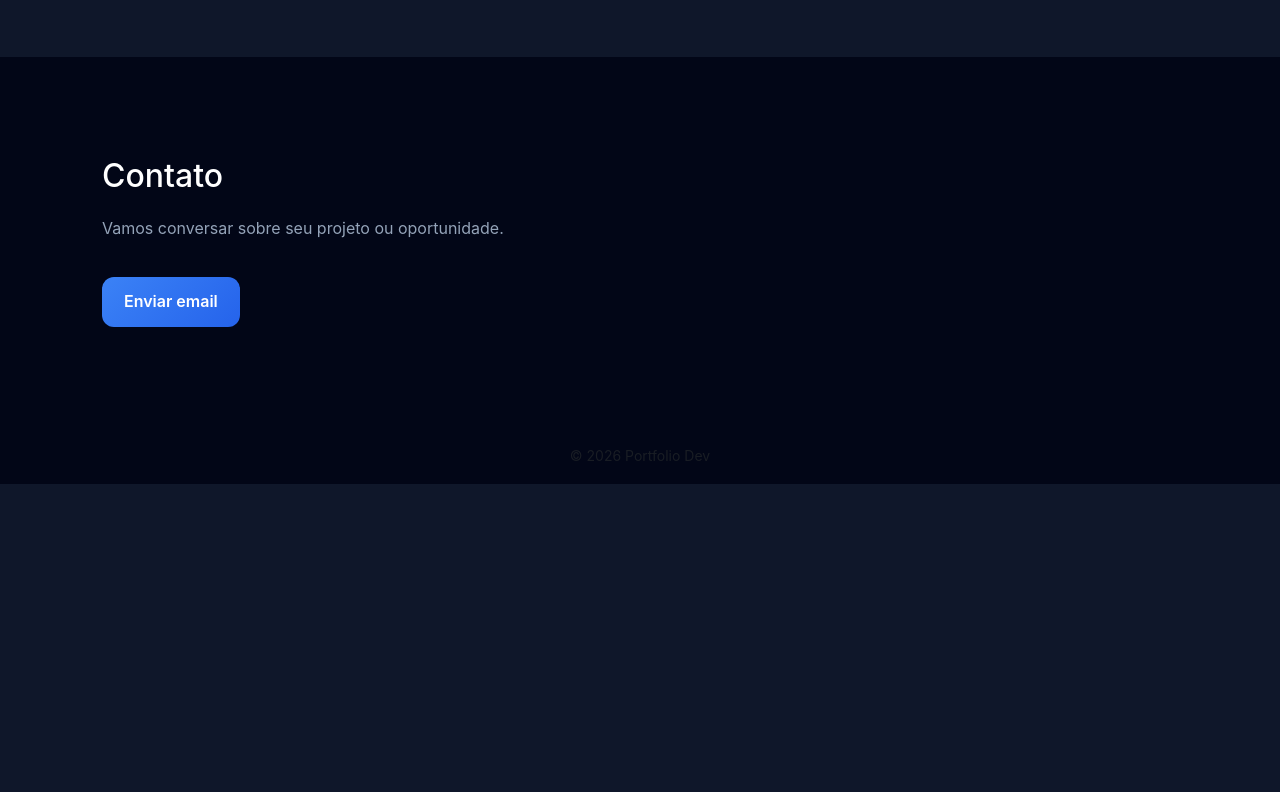
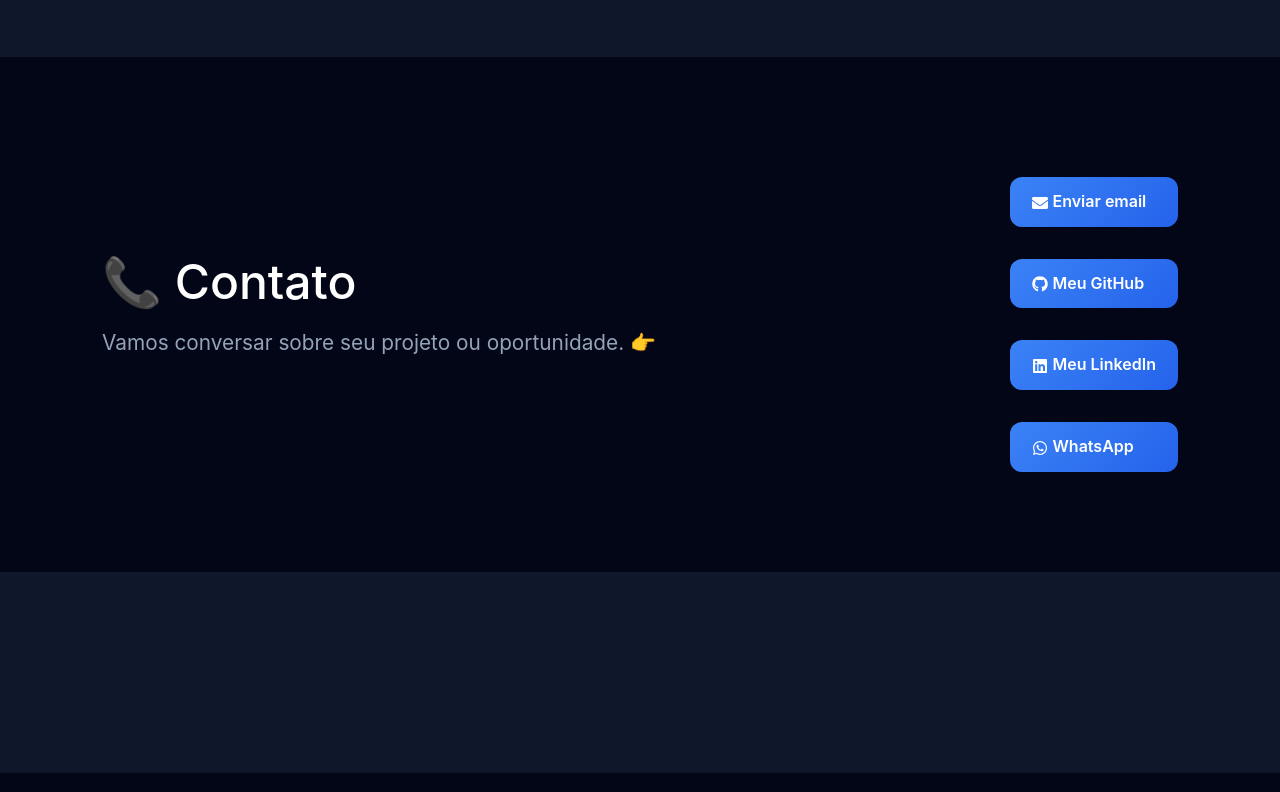
Before and after one commit to AndersonMattarDev/portfolio, a React (Vite) app: page / in a window 1280 px wide. Shown: the part 2000-2792 px from the top of the page. Before the commit the page ends 2484 px from the top, so only its background shows below. Built offline with nearby package versions, Linux system fonts and the light colour scheme.

Commit message:
Ajustes de responsividade e UI/UX

```diff
--- a/src/App.tsx
+++ b/src/App.tsx
@@ -6,6 +6,7 @@ import About from "./sections/About";
 import Projects from "./sections/Projects";
 import Skills from "./sections/Skills";
 import Contact from "./sections/Contact";
+import { FaGithub, FaLinkedin, FaWhatsapp } from "react-icons/fa";
 
 function App() {
   return (
@@ -17,9 +18,19 @@ function App() {
       <Skills />
       <Contact />
 
-      <footer className="py-3 text-center text-muted">
-        <small>© 2026 Portfolio Dev</small>
-      </footer>
+      <footer className="footer">
+  <div className="container footer-content">
+
+    <p>© 2026 Anderson Mattar</p>
+
+    <div className="footer-links">
+      <a href="https://github.com/AndersonMattarDev" target="_blank"><FaGithub /></a>
+      <a href="https://linkedin.com/in/anderson-moreno-mattar-05347b257/" target="_blank"><FaLinkedin /></a>
+      <a href="https://wa.me/5532984240038" target="_blank"><FaWhatsapp /></a>
+    </div>
+
+  </div>
+</footer>
     </>
   );
 }
--- a/src/sections/Contact.tsx
+++ b/src/sections/Contact.tsx
@@ -1,32 +1,61 @@
 import { motion } from "framer-motion";
+import { FaEnvelope, FaGithub, FaLinkedin, FaWhatsapp } from "react-icons/fa";
 
 export default function Contact() {
   return (
     <section id="contact" className="section dark">
       <div className="container">
 
-        <motion.h2
-          initial={{ opacity: 0, y: 30 }}
-          whileInView={{ opacity: 1, y: 0 }}
-        >
-          Contato
-        </motion.h2>
+        <div className="contact-content">
 
-        <motion.p
-          initial={{ opacity: 0 }}
-          whileInView={{ opacity: 1 }}
-          transition={{ delay: 0.2 }}
-        >
-          Vamos conversar sobre seu projeto ou oportunidade.
-        </motion.p>
+          <div className="contact-text">
+            <h2>📞 Contato</h2>
+            <p>Vamos conversar sobre seu projeto ou oportunidade. 👉</p>
+          </div>
+
+          <div className="contact-buttons">
 
             <motion.a
               href="mailto:andmat7745@gmail.com"
               className="btn-primary"
               whileHover={{ scale: 1.05 }}
             >
-          Enviar email
+              <FaEnvelope /> Enviar email
             </motion.a>
+
+            <motion.a
+              href="https://github.com/AndersonMattarDev"
+              target="_blank"
+              rel="noopener noreferrer"
+              className="btn-primary"
+              whileHover={{ scale: 1.09 }}
+            >
+              <FaGithub /> Meu GitHub
+            </motion.a>
+
+            <motion.a
+              href="https://linkedin.com/in/anderson-moreno-mattar-05347b257/"
+              target="_blank"
+              rel="noopener noreferrer"
+              className="btn-primary"
+              whileHover={{ scale: 1.09 }}
+            >
+              <FaLinkedin /> Meu LinkedIn
+            </motion.a>
+
+            <motion.a
+              href="https://wa.me/5532984240038"
+              target="_blank"
+              rel="noopener noreferrer"
+              className="btn-primary"
+              whileHover={{ scale: 1.09 }}
+            >
+              <FaWhatsapp /> WhatsApp
+            </motion.a>
+
+          </div>
+
+        </div>
 
       </div>
     </section>
--- a/src/styles/global.css
+++ b/src/styles/global.css
@@ -131,6 +131,23 @@ body {
 .skill-card:nth-child(8) .icon { color: #7952b3; } /* Bootstrap */
 .skill-card:nth-child(9) .icon { color: #f34f29; } /* Git */
 
+
+.contact {
+  display: flex;
+  align-items: center;
+  gap: 12px;
+
+  background: rgba(30, 41, 59, 0.6);
+  backdrop-filter: blur(10px);
+
+  padding: 12px 16px;
+  border-radius: 12px;
+
+  border: 1px solid rgba(255,255,255,0.05);
+
+  color: white;
+}
+
 /* MOBILE */
 @media (max-width: 900px) {
 
@@ -254,6 +271,8 @@ body {
 .btn-primary {
   display: inline-block;
   margin-top: 20px;
+  align-items: center;
+  gap: 10px;
   background: linear-gradient(135deg, #3b82f6, #2563eb);
   padding: 12px 22px;
   border-radius: 12px;
@@ -348,6 +367,59 @@ footer {
   background: white;
   transition: 0.3s;
 }
+.contact-content {
+  display: flex;
+  justify-content: space-between;
+  align-items: center;
+  gap: 30px;
+}
+.contact-text h2 {
+  font-size: 3rem;
+  margin-bottom: 15px;
+}
+
+.contact-text {
+  max-width: 600px;
+  font-size: 1.3rem;
+}
+.contact-buttons {
+  display: flex;
+  flex-direction: column;
+  gap: 12px;
+}
+.footer {
+  background: #020617;
+  border-top: 1px solid rgba(255,255,255,0.05);
+  margin-top: 60px;
+  margin-top: 200px; /* ↓ diminui espaço antes */
+  padding: 10px 0;  /* 🔥 deixa a faixa mais fina */
+}
+
+.footer-content {
+  display: flex;
+  justify-content: space-between;
+  align-items: center;
+
+ padding: 5px 0; /* 🔥 reduz altura interna */
+  color: #94a3b8;
+  font-size: 0.9rem;
+}
+
+/* LINKS */
+.footer-links {
+  display: flex;
+  gap: 20px;
+}
+
+.footer-links a {
+  color: #94a3b8;
+  text-decoration: none;
+  transition: 0.3s;
+}
+
+.footer-links a:hover {
+  color: #3b82f6;
+}
 
 /* MOBILE */
 @media (max-width: 900px) {
@@ -412,4 +484,17 @@ footer {
   .hero-text h1 {
     font-size: 2rem;
   }
+   .contact-content {
+    flex-direction: row;
+    text-align: center;
+  }
+
+  .contact-buttons {
+    align-items: center;
+  }
+  .footer-content {
+    flex-direction: column;
+    gap: 10px;
+    text-align: center;
+  }
 }
```
Lines whose indentation alone changed are shown as unchanged.
